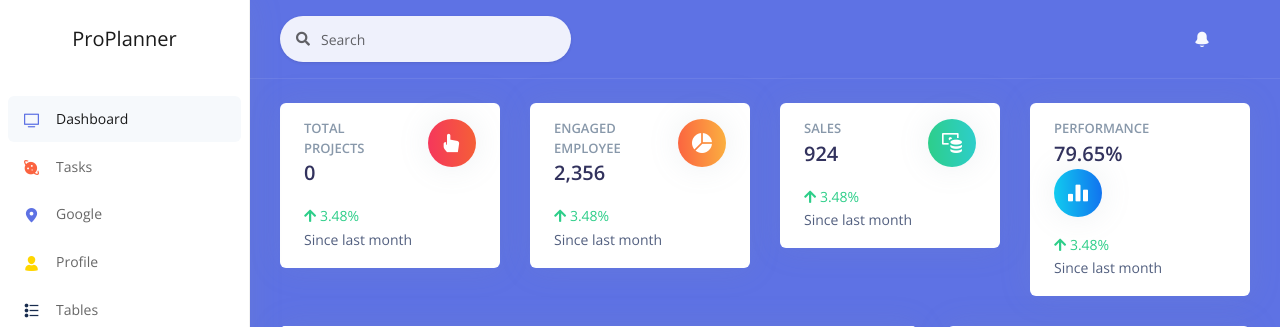
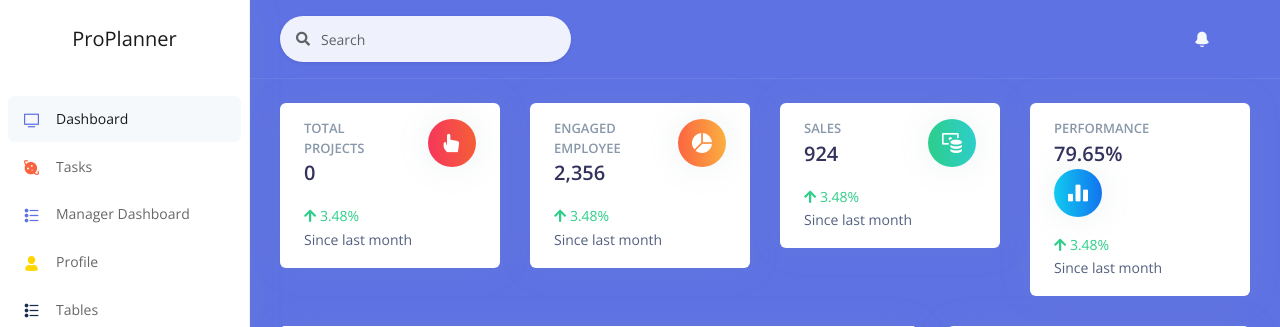
Before and after one commit to abhinand-c/proplanner, a Django app: page /task/manager/ in a window 1280 px wide. Shown: the top 327 px of the page. Run offline with Django 3.2, Linux system fonts and the light colour scheme; data that the repository does not hold is empty; some libraries are stand-ins or nearby versions.

Commit message:
fixed bug

```diff
--- a/base/settings/__init__.py
+++ b/base/settings/__init__.py
@@ -11,7 +11,7 @@ elif(SETTINGS_TYPE=="PRODUCTION"):
     print("Using Production Settings")
 
 elif(SETTINGS_TYPE=="HEROKU"):
-    from .production import *       # NOQA
+    from .heroku import *       # NOQA
     print("Using HEROKU Settings")
 
 else:
--- a/core/templates/common/dash_layout.html
+++ b/core/templates/common/dash_layout.html
@@ -49,9 +49,9 @@
                 </a>
               </li>
               <li class="nav-item">
-                <a class="nav-link" href="#map.html">
-                  <i class="ni ni-pin-3 text-primary"></i>
-                  <span class="nav-link-text">Google</span>
+                <a class="nav-link" href="{% url 'task:manager-dash' %}">
+                  <i class="ni ni-bullet-list-67 text-primary"></i>
+                  <span class="nav-link-text">Manager Dashboard </span>
                 </a>
               </li>
               <li class="nav-item">
```
